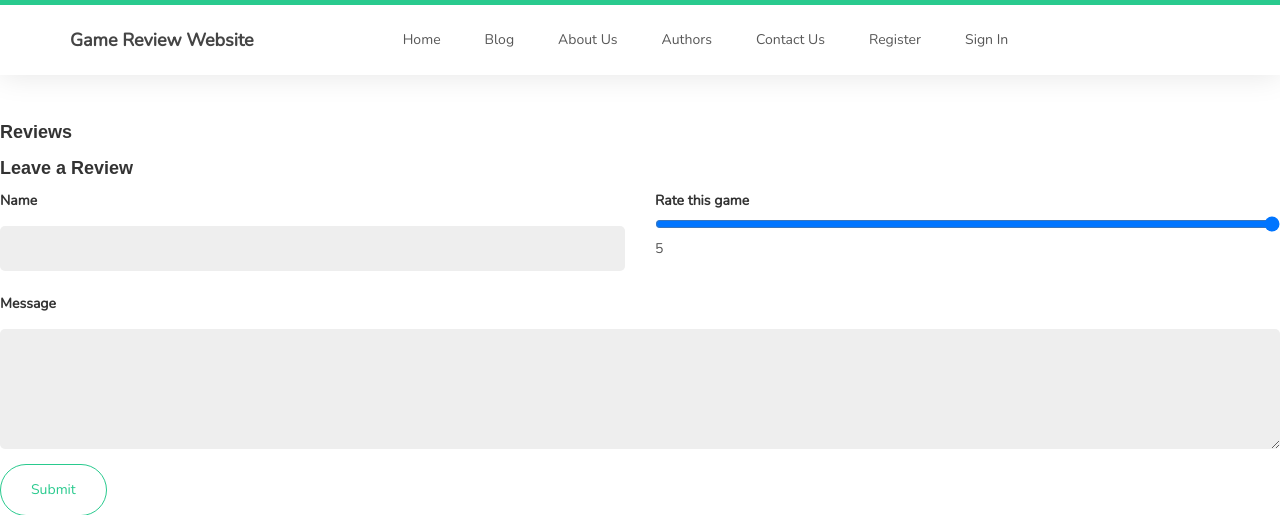
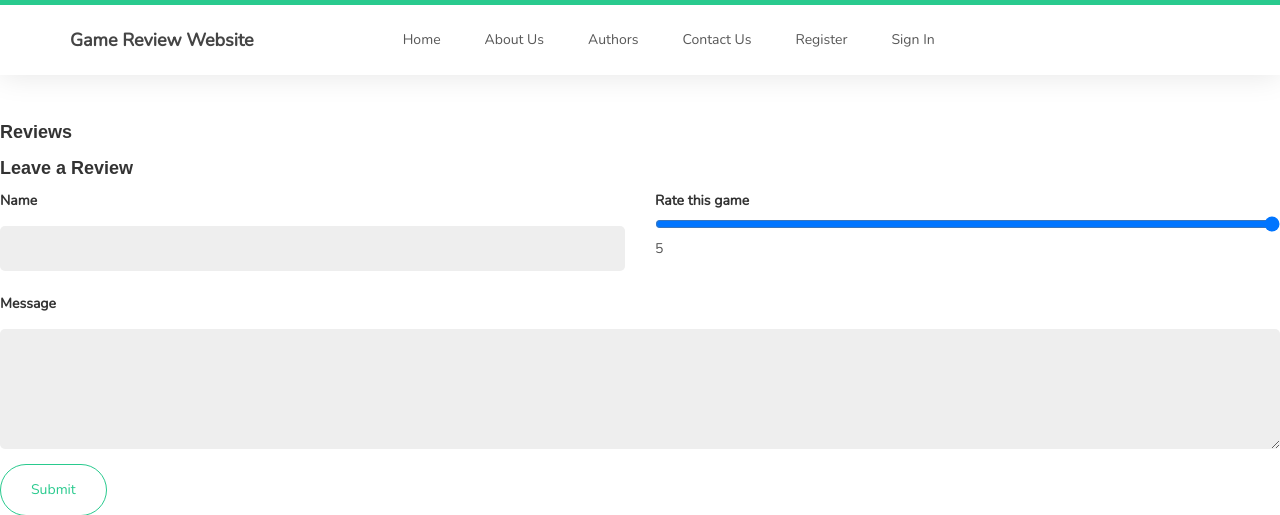
Before and after one commit to Agile-Assignment/Agile, a PHP site: page /blog.php in a window 1280 px wide. Shown: the top 515 px of the page. Run offline with PHP 8.4, Linux system fonts and the light colour scheme; data comes from the database, SQL or seed files in the repository; data that the repository does not hold is empty; some web fonts are replaced.

Commit message:
Update header.php

```diff
--- a/header.php
+++ b/header.php
@@ -50,7 +50,6 @@
                <div class="collapse navbar-collapse">
                     <ul class="nav navbar-nav navbar-nav-first">
                          <li><a href="index.php">Home</a></li>
-                         <li><a href="post.php">Blog</a></li>
                          <li><a href="about.php">About Us</a></li>
                          <li><a href="team.php">Authors</a></li>
                          <li><a href="contact.php">Contact Us</a></li>
```
